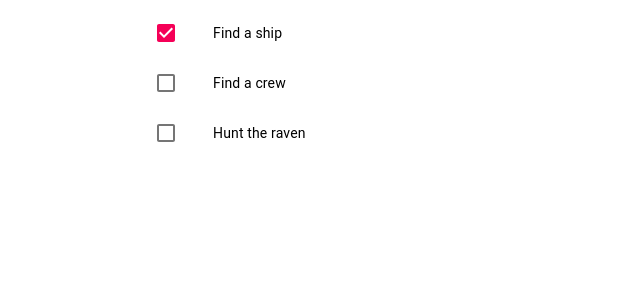
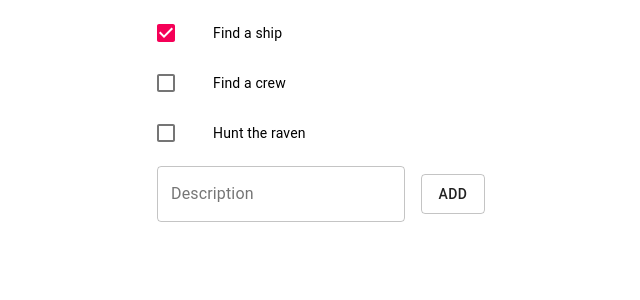
Before and after one commit to jwilson1293/react-todo, a React (Create React App) app: page / in a window 1280 px wide. Shown: the top 300 px of the page, without its empty margins (319-959 px from the left). Built offline with nearby package versions, Linux system fonts and the light colour scheme.

Commit message:
add ability to add items

```diff
--- a/package.json
+++ b/package.json
@@ -4,6 +4,7 @@
   "private": true,
   "dependencies": {
     "@material-ui/core": "^4.0.0-rc.0",
+    "@material-ui/icons": "^4.2.0",
     "react": "^16.8.6",
     "react-dom": "^16.8.6",
     "react-scripts": "3.0.1"
--- a/src/App.js
+++ b/src/App.js
@@ -8,6 +8,8 @@ import ListItemText from '@material-ui/core/ListItemText';
 import Checkbox from '@material-ui/core/Checkbox';
 
 import Grid from '@material-ui/core/Grid';
+
+import ItemAdder from './itemAdder';
 
 const useStyles = makeStyles(theme => ({
   list: {
@@ -46,6 +48,12 @@ function App() {
     setItems(newItems);
   };
 
+  const handleAdd = desc => () => {
+    let newItems = [...items];
+    newItems.push({description: desc, complete: false, id: items.length + 1});
+    setItems(newItems);
+  }
+
   return (
     <Grid container direction="column" alignItems="center" justify="center">
       <List className={classes.list}>
@@ -60,6 +68,7 @@ function App() {
           )})
         }
       </List>
+      <ItemAdder handleAdd={handleAdd} />
     </Grid>
   );
 }
--- /dev/null
+++ b/src/itemAdder.js
@@ -0,0 +1,44 @@
+import React from 'react';
+
+import { makeStyles } from '@material-ui/core/styles';
+import TextField from '@material-ui/core/TextField';
+import Button from '@material-ui/core/Button';
+
+const useStyles = makeStyles(theme => ({
+  container: {
+    display: 'flex',
+    flexWrap: 'wrap',
+  },
+  textField: {
+    marginLeft: theme.spacing(1),
+    marginRight: theme.spacing(1),
+  },
+  button: {
+      margin: theme.spacing(1),
+  },
+}));
+
+function ItemAdder(props) {
+    const classes = useStyles();
+    let [description, setDescription] = React.useState('');
+
+    const handleDescriptionChange = event => {
+        setDescription(event.target.value);
+    }
+
+    const handleAdd = description => () => {
+        if (description !== '') {
+            props.handleAdd(description)();
+            setDescription('');
+        }
+    }
+
+    return (
+        <form className={classes.container} noValidate>
+            <TextField label="Description" className={classes.textField} value={description} variant="outlined" onChange={handleDescriptionChange}/>
+            <Button variant="outlined" className={classes.button} onClick={handleAdd(description)}>Add</Button>
+        </form>
+    )
+};
+
+export default ItemAdder;
```
Also changed, not shown: 1 other file (tests, documents, lock files or other folders).
